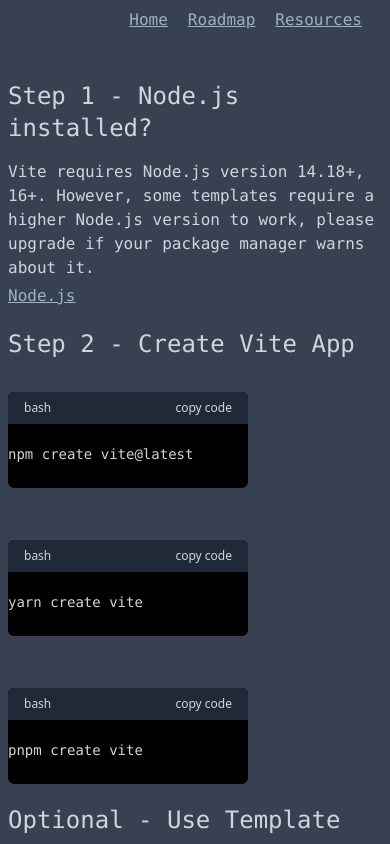
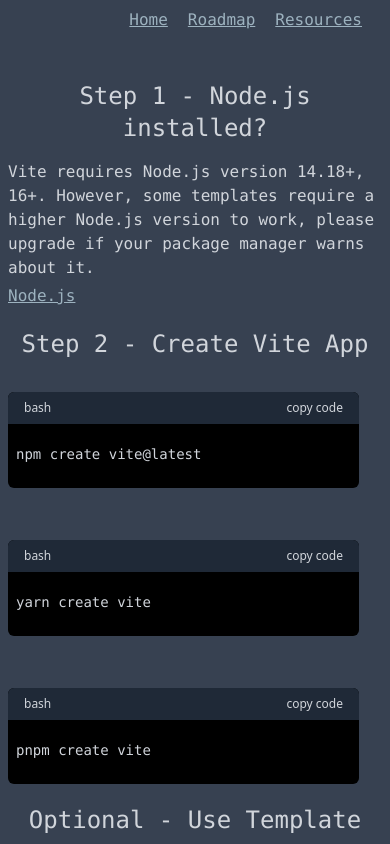
Before and after one commit to timobickmann/roadmap, a React (Vite) app: page /resources/vite/setup in a window 390 px wide. Shown: the top 844 px of the page. Built offline with nearby package versions, Linux system fonts and the light colour scheme; some icons are missing.

Commit message:
mobile test

```diff
--- a/src/components/CodeBlock.tsx
+++ b/src/components/CodeBlock.tsx
@@ -24,7 +24,7 @@
               copy code
             </button>
           </div>
-          <div className="my-5 w-60 sm:w-72 md:w-[28rem] lg:w-auto lg:min-w-[28rem] overflow-y-auto text-sm">
+          <div className="px-2 my-5 w-[90vw] sm:w-72 md:w-[28rem] lg:w-auto lg:min-w-[28rem] overflow-y-auto text-sm">
             <code className="">{code}</code>
           </div>
         </div>
--- a/src/components/HowToItem.tsx
+++ b/src/components/HowToItem.tsx
@@ -34,10 +34,12 @@
             return (
               <>
                 {element.title !== "" && (
-                  <h2 className="mb-3 mt-8 text-2xl">{element.title}</h2>
+                  <h2 className="mb-3 mt-8 text-center text-2xl sm:text-left">
+                    {element.title}
+                  </h2>
                 )}
                 {element.description !== "" && (
-                  <p className="mb-3 whitespace-pre-wrap mx-2 sm:mx-5">
+                  <p className="mx-2 mb-3 whitespace-pre-wrap sm:mx-5">
                     {element.description}
                   </p>
                 )}
--- a/src/components/SetupStep.tsx
+++ b/src/components/SetupStep.tsx
@@ -14,7 +14,9 @@
         return (
           <>
             <div className="mb-5 flex flex-col gap-1">
-              <h2 className="mb-3 text-2xl">{element.step}</h2>
+              <h2 className="mb-3 text-center text-2xl sm:text-left">
+                {element.step}
+              </h2>
               {element.description !== "" && (
                 <p className="whitespace-pre-wrap">{element.description}</p>
               )}
```
